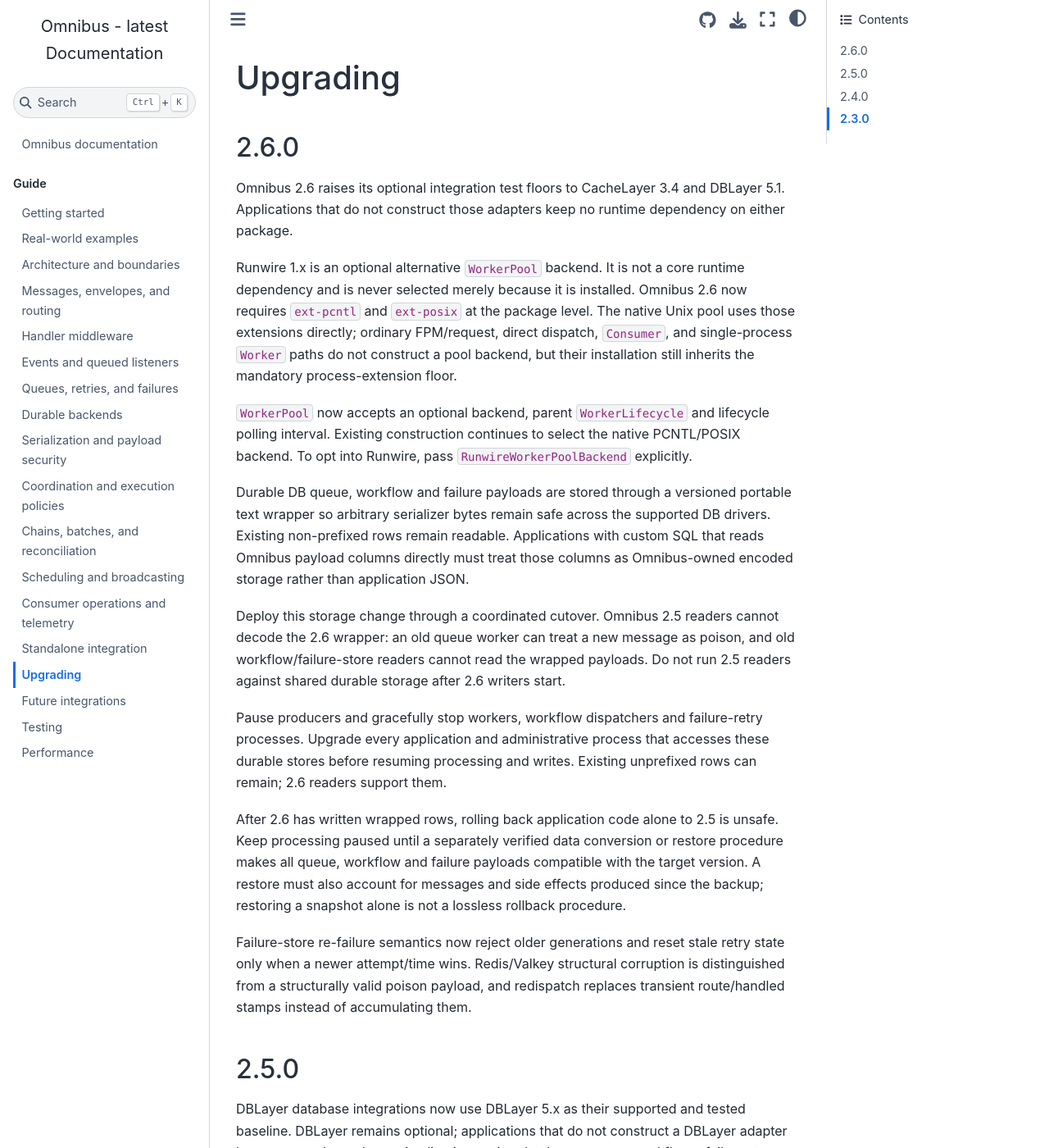
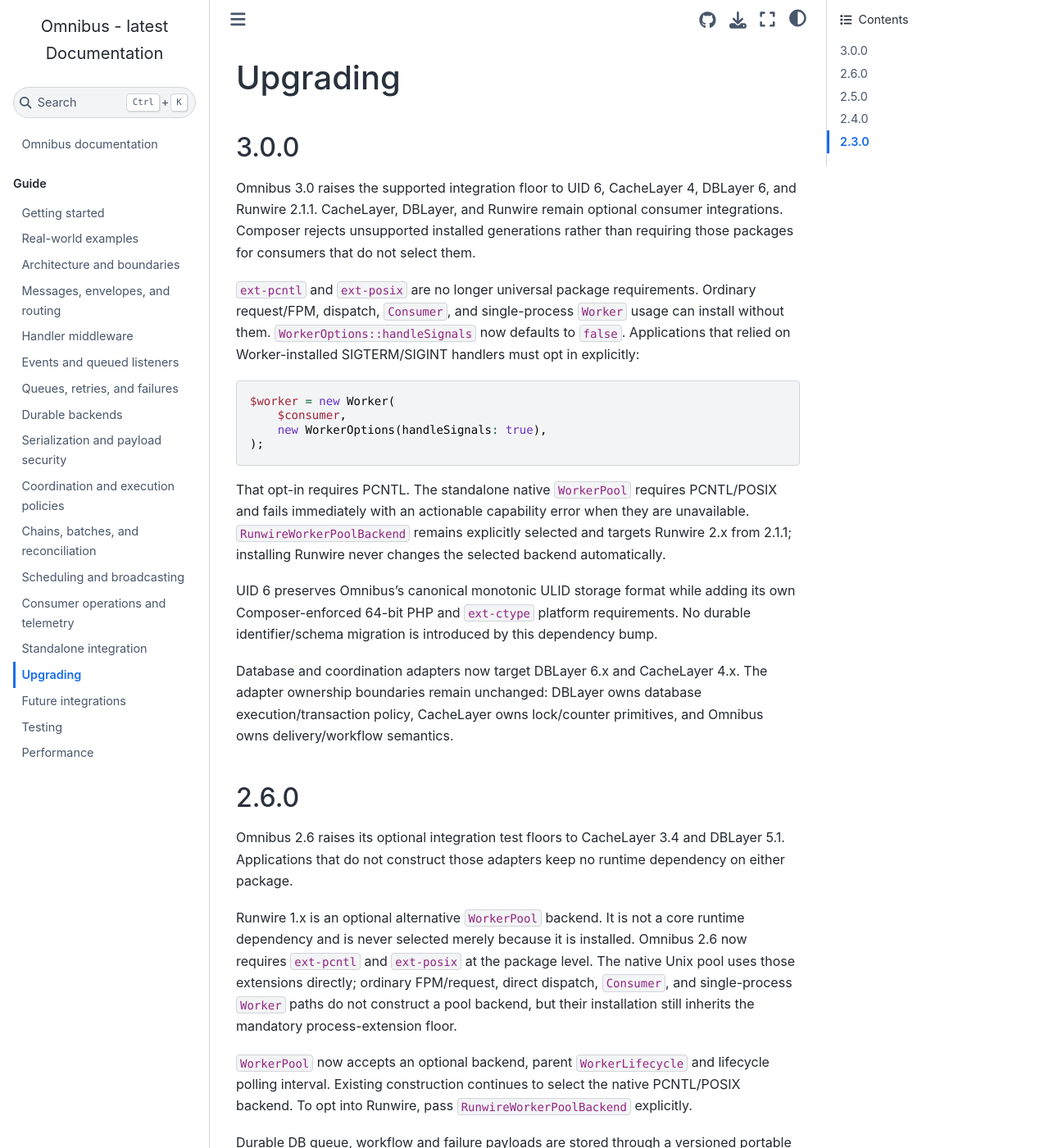
Before and after one commit to infocyph/Omnibus, a Sphinx documentation site: the page built from docs/upgrading.rst, in a window 1280 px wide and 1400 px high. Shown: the whole window at 82% size. Built offline with Sphinx 7.4.7 and the Sphinx Book theme 1.1.4, drawn with Linux system fonts in a browser that asks for light colours.

Commit message:
:memo: docs(runtime): document 3.0 dependency and portability contract
- Document UID 6, CacheLayer 4, DBLayer 6 and Runwire 2.1.1 support
- Make process extensions capability-specific instead of universal requirements
- Record the signal-handling default change and explicit migration path
- Clarify native versus standalone Runwire child-process ownership

```diff
--- a/docs/backends.rst
+++ b/docs/backends.rst
@@ -35,7 +35,7 @@
 DBLayer
 -------
 
-Install DBLayer 5.1+ (``infocyph/dblayer:^5.1``) and execute every statement
+Install DBLayer 6.x (``infocyph/dblayer:^6.0``) and execute every statement
 returned by ``QueueSchema::statements($driver)`` in an application migration.
 Supported canonical drivers are ``mysql``, ``mariadb``, ``pgsql``, ``mssql``,
 and ``sqlite``. MySQL and MariaDB are independent DBLayer drivers even though
@@ -74,7 +74,7 @@
 settle a newer reservation.
 
 Receive and batch-workflow claim limits are maxima. Before selecting rows,
-Omnibus asks DBLayer 5 for a safe batch size that includes the fixed reservation
+Omnibus asks DBLayer 6 for a safe batch size that includes the fixed reservation
 or claim bindings. The selected rows and their conditional update remain one
 transaction; Omnibus does not select an oversized set and split its ownership
 update afterward. Workflow multi-row inserts use the same effective bind
--- a/docs/integration.rst
+++ b/docs/integration.rst
@@ -36,7 +36,7 @@
 DBLayer integration
 -------------------
 
-The optional database adapters target DBLayer 5.1 and use an existing
+The optional database adapters target DBLayer 6.x and use an existing
 ``Connection``. Migrations execute ``QueueSchema`` statements outside Omnibus
 runtime paths. DBLayer owns driver behavior, bind sizing, database execution,
 transaction retry, and after-commit callback lifecycle. Omnibus owns message
--- a/docs/upgrading.rst
+++ b/docs/upgrading.rst
@@ -1,5 +1,41 @@
 Upgrading
 =========
+
+3.0.0
+-----
+
+Omnibus 3.0 raises the supported integration floor to UID 6, CacheLayer 4,
+DBLayer 6, and Runwire 2.1.1. CacheLayer, DBLayer, and Runwire remain optional
+consumer integrations. Composer rejects unsupported installed generations
+rather than requiring those packages for consumers that do not select them.
+
+``ext-pcntl`` and ``ext-posix`` are no longer universal package requirements.
+Ordinary request/FPM, dispatch, ``Consumer``, and single-process ``Worker``
+usage can install without them. ``WorkerOptions::handleSignals`` now defaults
+to ``false``. Applications that relied on Worker-installed SIGTERM/SIGINT
+handlers must opt in explicitly:
+
+.. code-block:: php
+
+   $worker = new Worker(
+       $consumer,
+       new WorkerOptions(handleSignals: true),
+   );
+
+That opt-in requires PCNTL. The standalone native ``WorkerPool`` requires
+PCNTL/POSIX and fails immediately with an actionable capability error when they
+are unavailable. ``RunwireWorkerPoolBackend`` remains explicitly selected and
+targets Runwire 2.x from 2.1.1; installing Runwire never changes the selected
+backend automatically.
+
+UID 6 preserves Omnibus's canonical monotonic ULID storage format while adding
+its own Composer-enforced 64-bit PHP and ``ext-ctype`` platform requirements.
+No durable identifier/schema migration is introduced by this dependency bump.
+
+Database and coordination adapters now target DBLayer 6.x and CacheLayer 4.x.
+The adapter ownership boundaries remain unchanged: DBLayer owns database
+execution/transaction policy, CacheLayer owns lock/counter primitives, and
+Omnibus owns delivery/workflow semantics.
 
 2.6.0
 -----
```
Also changed, not shown: other parts of docs/integration.rst (+1 -1 lines), README.md (+15 -17 lines), docs/getting-started.rst (+9 -4 lines), docs/operations.rst (+19 -13 lines), docs/testing.rst (+11 -6 lines).
